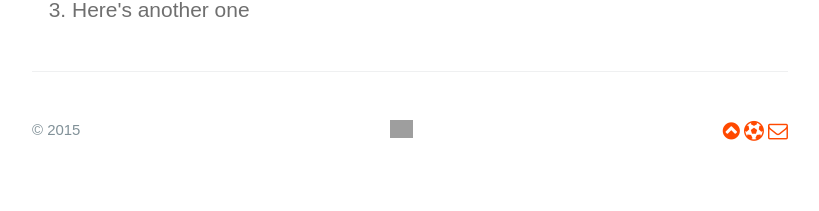
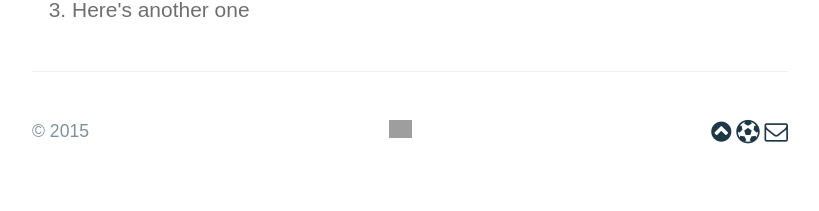
Before and after one commit to arcions/arcions.github.io, a Jekyll site: the page built from index.html, in a window 1280 px wide. Shown: the part 2119-2330 px from the top of the page, without its empty margins (230-1049 px from the left). Built offline with Jekyll 4.4.1, drawn with Linux system fonts in a browser that asks for light colours; nearby versions of some CDN libraries; some web fonts are replaced; Markdown is read by kramdown in place of the engine named in the settings; grey boxes are pictures that could not be loaded.

Commit message:
Update main.css

```diff
--- a/stylesheets/main.css
+++ b/stylesheets/main.css
@@ -196,18 +196,8 @@ h6 {
   margin-top: 3rem;
   border-top: solid 1px #eff0f1;
   font-family:'Nuvo', sans-serif;
-  font-size:83%;
+  font-size:85%;
 }
-  .site-footer a {
-    color: #FF4900;
-    font-weight:300;
-    text-decoration: none;
-  }
-    .site-footer a:hover {
-      color: #1F3847;
-      text-decoration:none;
-      background-color:transparent;
-    }
 
   @media screen and (min-width: 64em) {
     .site-footer {
@@ -223,7 +213,6 @@ h6 {
   display: block;
   color: #819198;
   font-weight: 300;
-  font-size: 85%;
 }
 
 .site-footer-owner {
```
